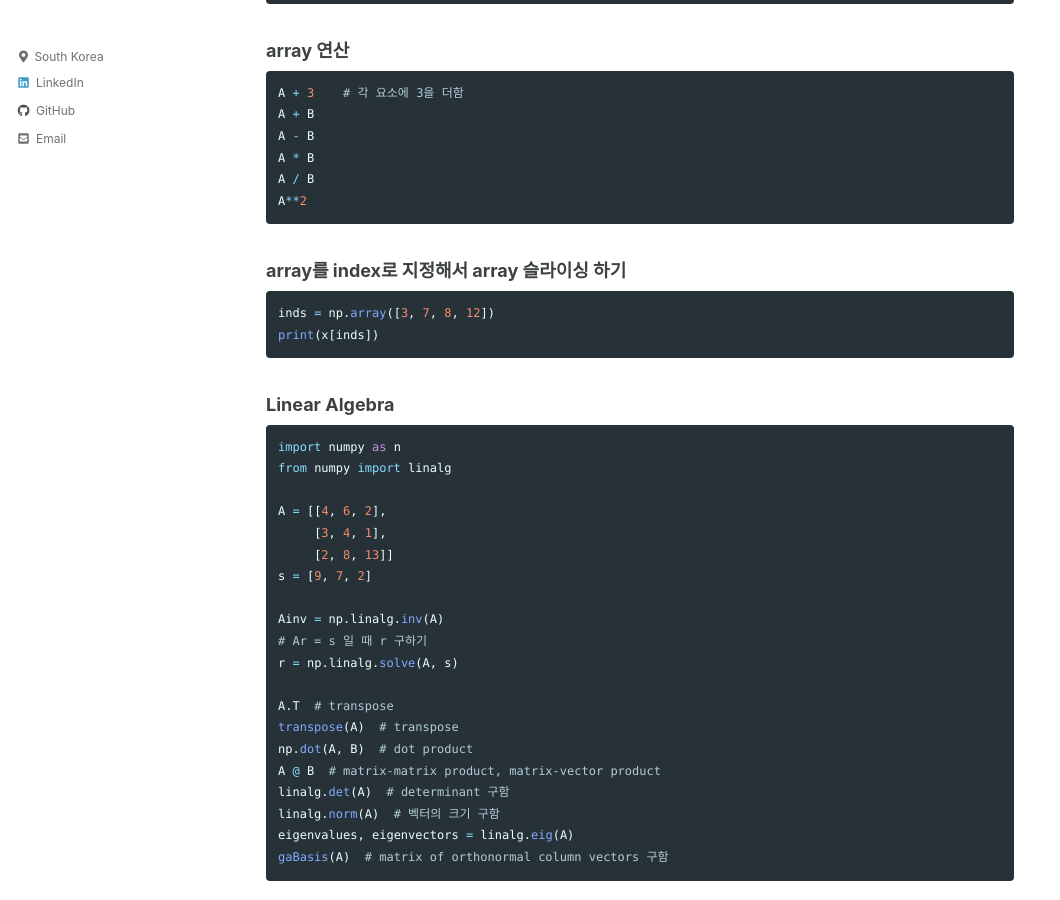
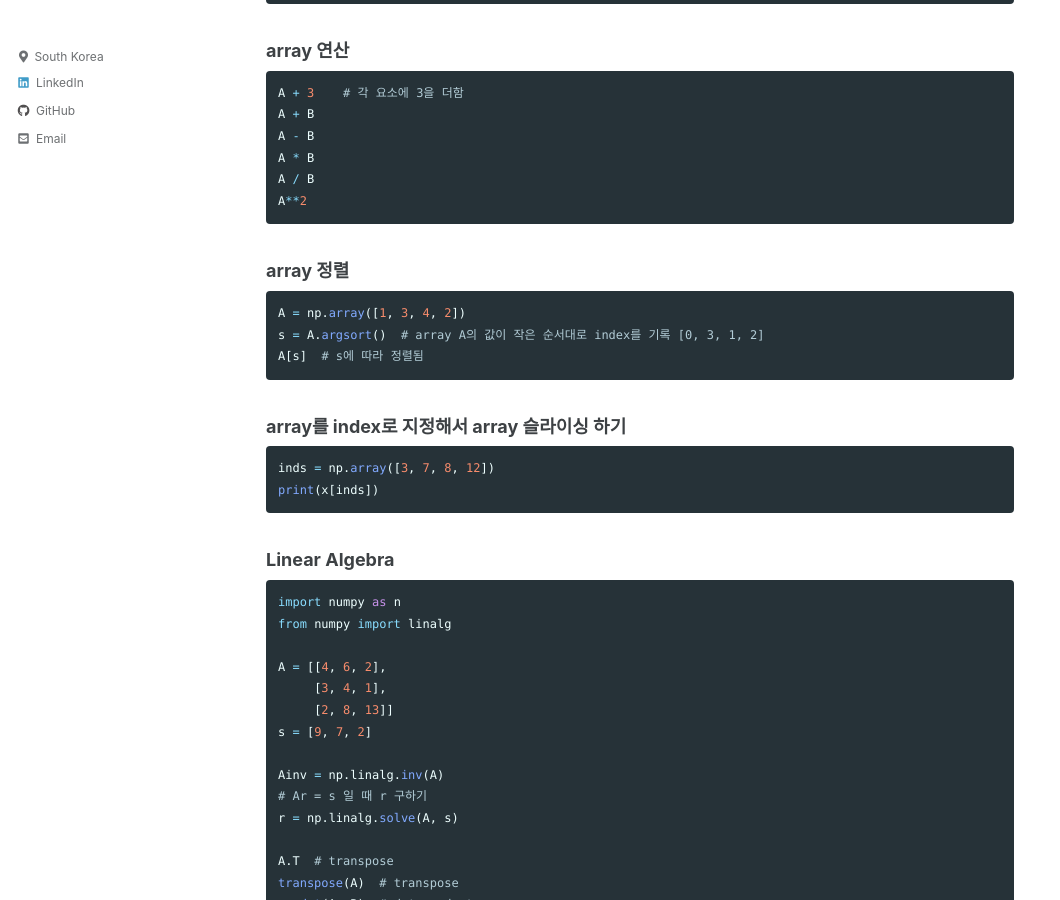
Before and after one commit to amoryoungakim/amoryoungakim.github.io, a Jekyll site: the page built from _posts/2021-04-18-how-to-use-Numpy.md, in a window 1280 px wide and 900 px high, scrolled down 3300 px. Shown: the whole window, without its empty margins (0-1060 px from the left). Built offline with Jekyll 4.4.1, drawn with Linux system fonts in a browser that asks for light colours; cached includes are drawn as plain includes; comment, search, counter and statistics services are not loaded.

Commit message:
Update 2021-04-18-how-to-use-Numpy.md

````diff
--- a/_posts/2021-04-18-how-to-use-Numpy.md
+++ b/_posts/2021-04-18-how-to-use-Numpy.md
@@ -169,6 +169,14 @@ A / B
 A**2
 ```
 
+### array 정렬
+
+```python
+A = np.array([1, 3, 4, 2])
+s = A.argsort()  # array A의 값이 작은 순서대로 index를 기록 [0, 3, 1, 2]
+A[s]  # s에 따라 정렬됨
+```
+
 ### array를 index로 지정해서 array 슬라이싱 하기
 
 ```python
````
